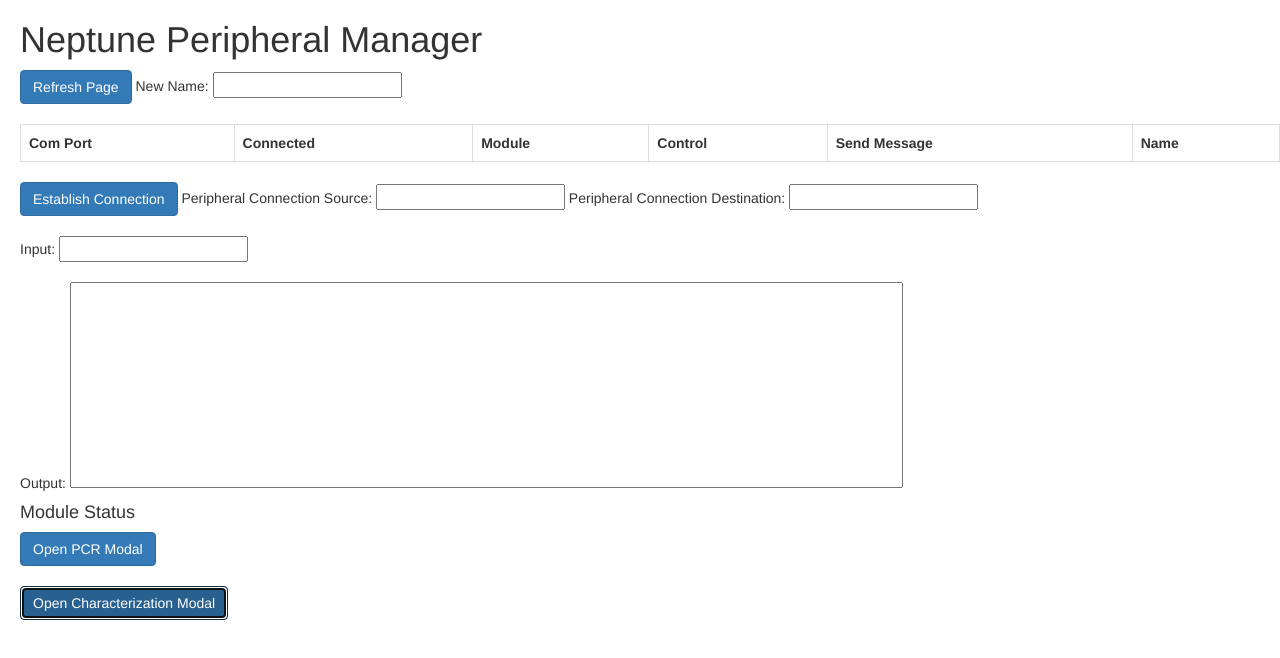
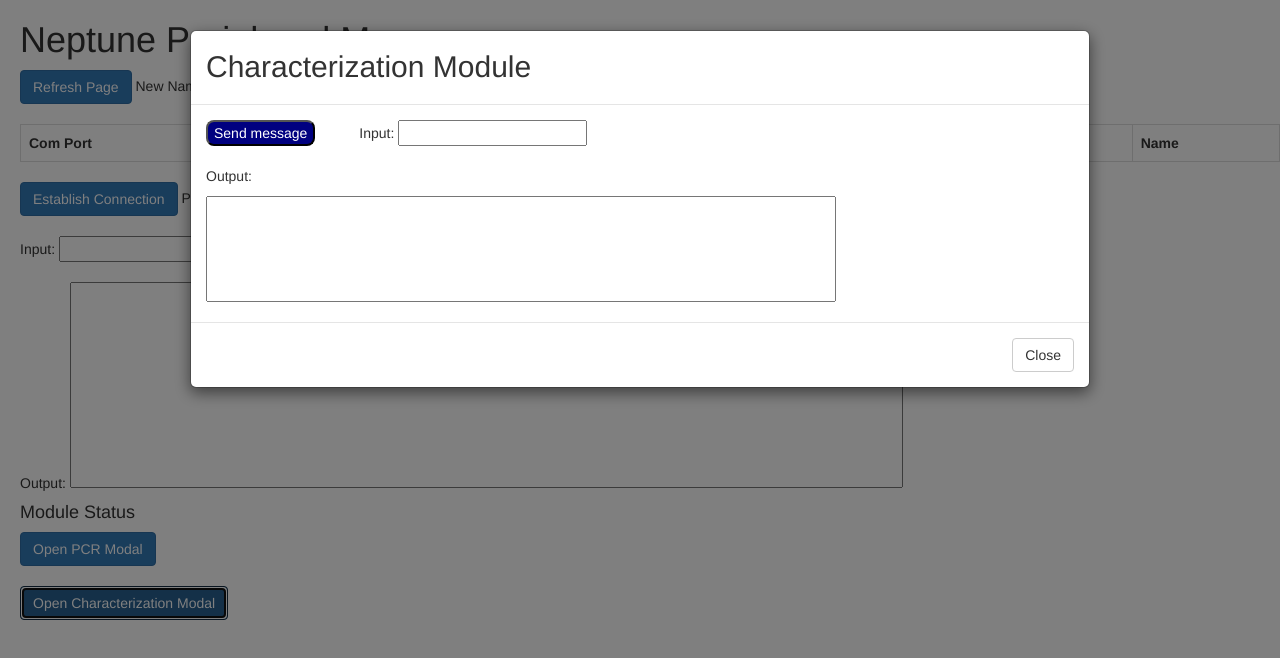
Before and after one commit to CIDARLAB/Neptune-Peripheral-Manager, a website: page views/index2.html in a window 1280 px wide. Both pictures are taken after a click on the button "Open Characterization Modal". Drawn offline with nearby package versions, Linux system fonts and the light colour scheme; no server answers.

Commit message:
Got the modal to appear, working on customizing

```diff
--- a/views/index2.html
+++ b/views/index2.html
@@ -221,5 +221,10 @@
         $('#pcrModal').modal().show();
     });
 
+    // Open Characterization Modal
+    $('#open_characterization').click(function() {
+        $('#characterizationModal').modal().show();
+    });
+
 </script>
 </html>
```
